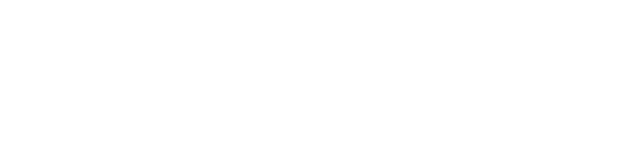
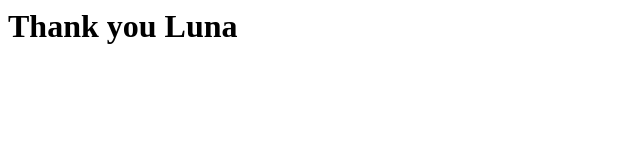
Before and after one commit to scruztaehs/Web_1_2, a plain HTML site: page clothes.html in a window 1280 px wide. Shown: the whole page, without its empty margins (0-640 px from the left). Drawn offline with Linux system fonts and the light colour scheme.

Commit message:
Added an h1

```diff
--- a/clothes.html
+++ b/clothes.html
@@ -1,7 +1,7 @@
 <html>
   <head></head>
 <body>
-
+  <h1>Thank you Luna</h1>
 
 </body>
 
```
